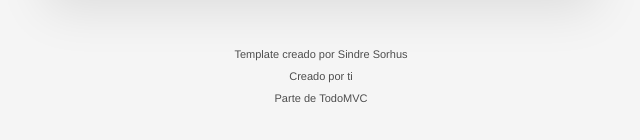
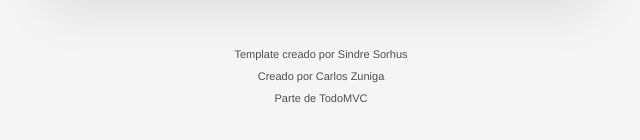
Before and after one commit to carloszuniga777/aplicacion-todo-list-js, a website built with webpack: page src/index.html in a window 1280 px wide. Shown: the part 254-394 px from the top of the page, 319-959 px from the left. Built offline with nearby package versions, Linux system fonts and the light colour scheme.

Commit message:
tercer commit - modifaciones html x1

```diff
--- a/src/index.html
+++ b/src/index.html
@@ -60,7 +60,7 @@
 
 			<p>Template creado por <a href="http://sindresorhus.com">Sindre Sorhus</a></p>
 			<!-- Change this out with your name and url ↓ -->
-			<p>Creado por <a href="http://todomvc.com">ti</a></p>
+			<p>Creado por Carlos Zuniga</p>
 			<p>Parte de <a href="http://todomvc.com">TodoMVC</a></p>
 		</footer>
 
```
